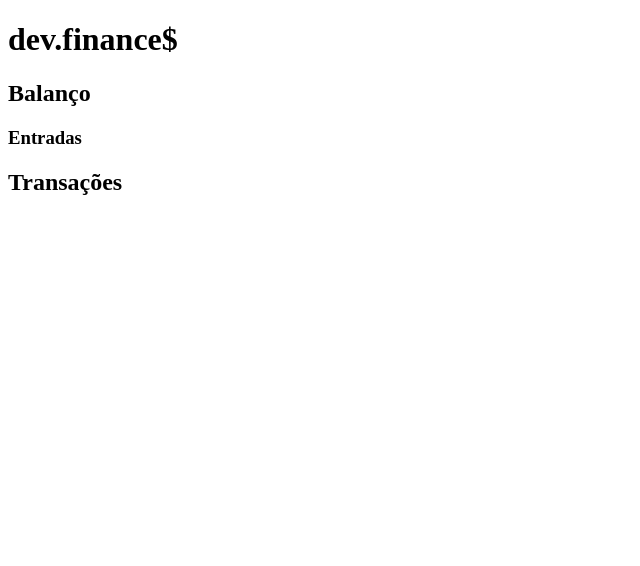
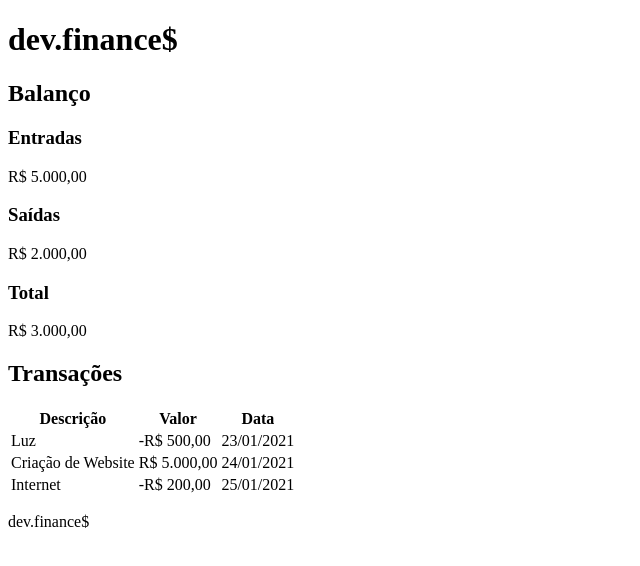
Before and after one commit to buamorim/dev-finance-rocketseat, a plain HTML site: page index.html in a window 1280 px wide. Shown: the whole page, without its empty margins (0-640 px from the left). Drawn offline with Linux system fonts and the light colour scheme.

Commit message:
html structured

```diff
--- a/index.html
+++ b/index.html
@@ -1,5 +1,6 @@
 <!DOCTYPE html>
 <html lang="pt-br">
+
 <head>
     <meta charset="UTF-8">
     <meta http-equiv="X-UA-Compatible" content="IE=edge">
@@ -7,15 +8,69 @@
     <title>dev.finance$</title>
     <link rel="stylesheet" href="css/style.css">
 </head>
+
 <body>
- <h1>dev.finance$</h1>
+    <header>
+        <h1 id="logo">dev.finance$</h1>
+    </header>
 
- <h2>Balanço</h2>
- <h3>Entradas</h3>
- <h2>Transações</h2>
+    <main>
+        <section id="balance">
+            <h2>Balanço</h2>
+
+            <div class="card">
+                <h3>Entradas</h3>
+                <p>R$ 5.000,00</p>
+            </div>
+
+            <div class="card">
+                <h3>Saídas</h3>
+                <p>R$ 2.000,00</p>
+            </div>
+
+            <div class="card">
+                <h3>Total</h3>
+                <p>R$ 3.000,00</p>
+            </div>
+        </section>
+
+        <section id="transaction">
+            <h2>Transações</h2>
+            <table id="data-table">
+                <thead>
+                    <tr>
+                        <th>Descrição</th>
+                        <th>Valor</th>
+                        <th>Data</th>
+                    </tr>
+                </thead>
+                <tbody>
+                    <tr>
+                        <td>Luz</td>
+                        <td>-R$ 500,00</td>
+                        <td>23/01/2021</td>
+                    </tr>
+                    <tr>
+                        <td>Criação de Website</td>
+                        <td>R$ 5.000,00</td>
+                        <td>24/01/2021</td>
+                    </tr>
+                    <tr>
+                        <td>Internet</td>
+                        <td>-R$ 200,00</td>
+                        <td>25/01/2021</td>
+                    </tr>
+                </tbody>
+            </table>
+        </section>
+    </main>
+
+    <footer>
+        <p>dev.finance$</p>
+    </footer>
 
 
+    <script src="app.js"></script>
+</body>
 
- <script src="app.js"></script>
-</body>
 </html>
```
